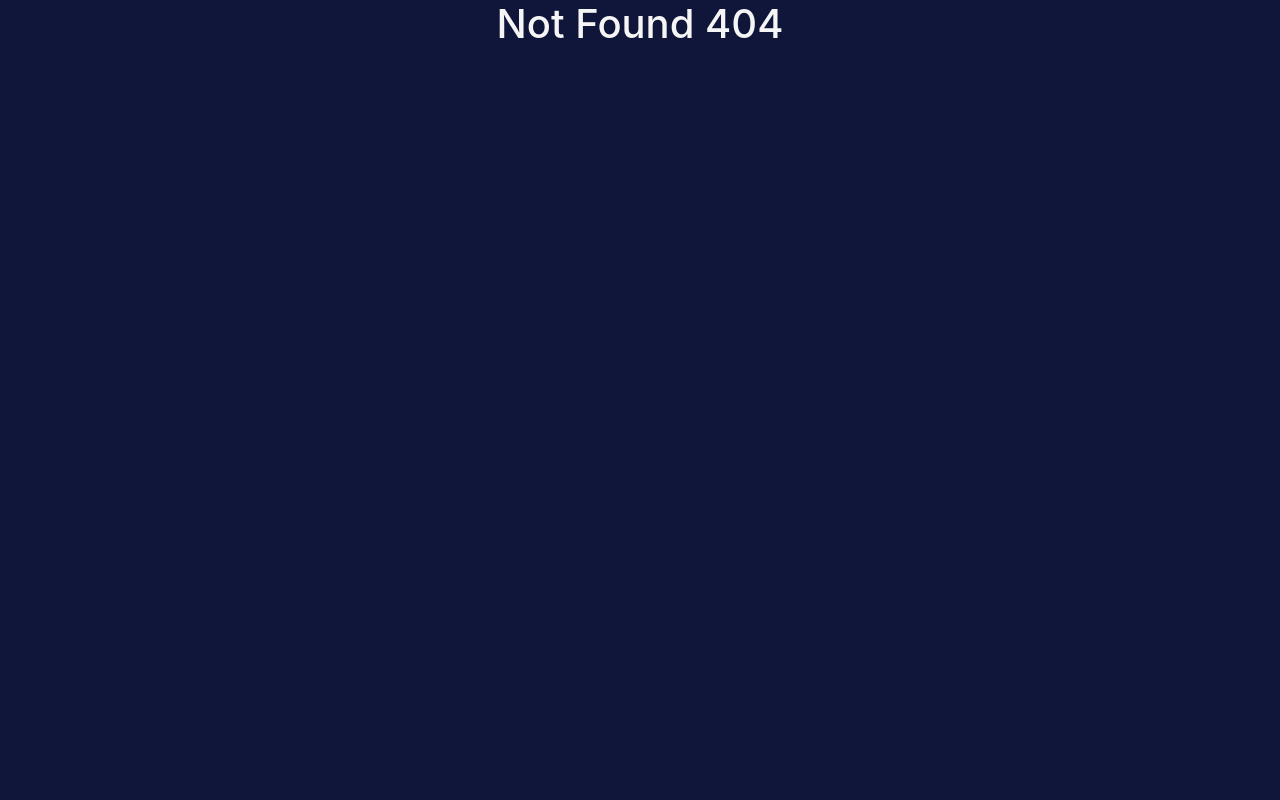
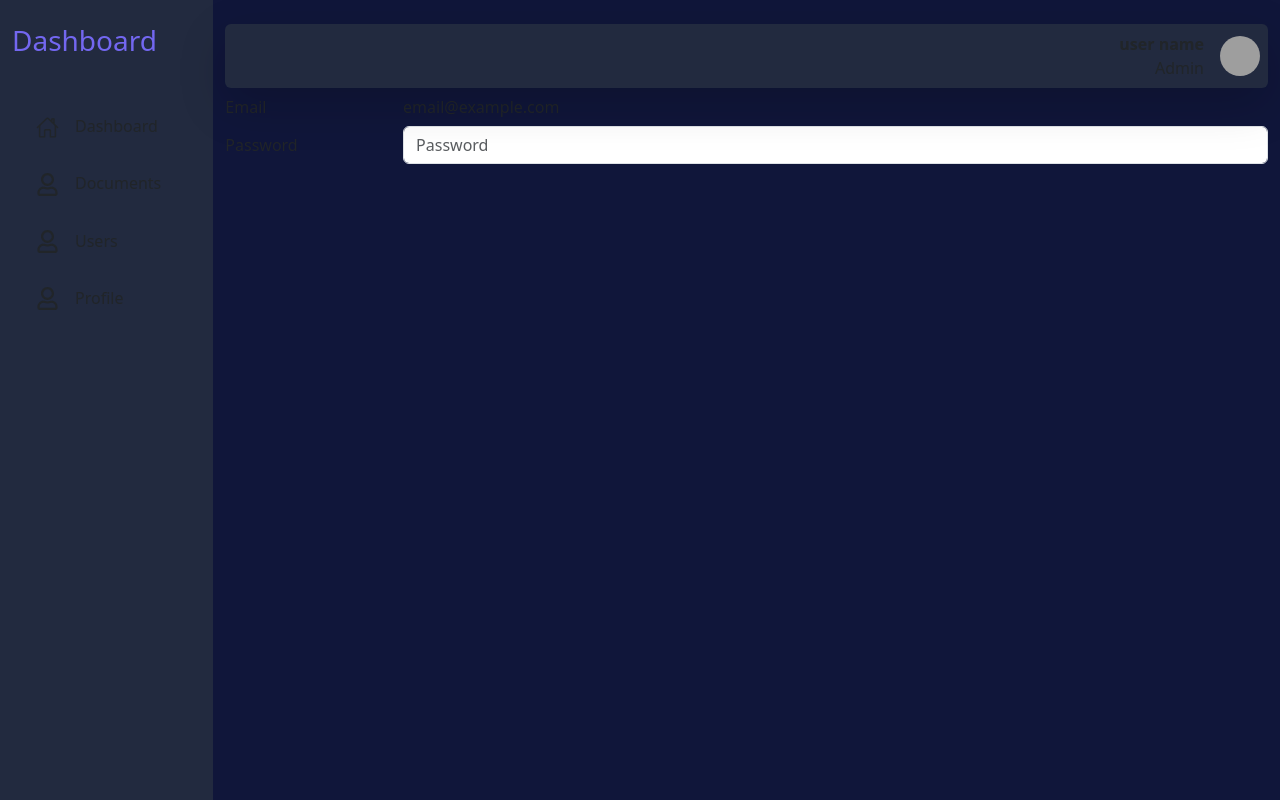
Before and after one commit to vishalpatilmaske/DCM, a React (Create React App) app: page /documents-create in a window 1280 px wide. Before the commit this address had no page. Built offline with nearby package versions, Linux system fonts and the light colour scheme; grey boxes are pictures that could not be loaded.

Commit message:
update layout
update layout

```diff
--- a/src/App.js
+++ b/src/App.js
@@ -1,4 +1,6 @@
 import "./App.css";
+import 'bootstrap/dist/css/bootstrap.min.css'
+import 'bootstrap/dist/js/bootstrap.min.js'
 import { BrowserRouter, Routes, Route } from "react-router-dom";
 
 import Home from "./pages/Home";
@@ -16,16 +18,14 @@ function App() {
   return (
     <BrowserRouter>
       <Routes>
-        <Route path="/" element={<Home />} />
-        <Route path="/admin" element={<Layout />}>
-          <Route path="dashboard" element={<Dashboard />} />
-          <Route path="users" element={<Users />} />
-          <Route path="profile" element={<Profile />} />
-          <Route path="documents" element={<DocumentsList />} />
-          <Route path="documents-create" element={<DocumentCreate />} />
-          <Route path="documents-view" element={<DocumentView />} />
-          <Route path="documents-pdf" element={<DocumentPdfView />} />
-        </Route>
+        <Route path="/" exact element={<Home />} />
+        <Route path="dashboard" element={<Layout ><Dashboard /> </Layout >} />
+        <Route path="users" element={<Layout ><Users /></Layout>} />
+        <Route path="profile" element={<Layout ><Profile /></Layout>} />
+        <Route path="documents" element={<Layout ><DocumentsList /></Layout>} />
+        <Route path="documents-create" element={<Layout ><DocumentCreate /></Layout>} />
+        <Route path="documents-view" element={<Layout ><DocumentView /> </Layout>} />
+        <Route path="documents-pdf" element={<Layout><DocumentPdfView /></Layout>} />
         <Route path="*" element={<NotFound />} />
       </Routes>
     </BrowserRouter>
--- a/src/component/dashboard/Sidebar.jsx
+++ b/src/component/dashboard/Sidebar.jsx
@@ -24,7 +24,7 @@ const Sidebar = () => {
                   <p
                     className="mb-0 "
                     onClick={() => {
-                      navigate("/admin/dashboard");
+                      navigate("/dashboard");
                     }}
                   >
                     Dashboard
@@ -41,7 +41,7 @@ const Sidebar = () => {
                   <p
                     className="mb-0"
                     onClick={() => {
-                      navigate("/admin/documents");
+                      navigate("/documents");
                     }}
                   >
                     Documents
@@ -58,7 +58,7 @@ const Sidebar = () => {
                   <p
                     className="mb-0"
                     onClick={() => {
-                      navigate("/admin/users");
+                      navigate("/users");
                     }}
                   >
                     Users
@@ -75,7 +75,7 @@ const Sidebar = () => {
                   <p
                     className="mb-0"
                     onClick={() => {
-                      navigate("/admin/profile");
+                      navigate("/profile");
                     }}
                   >
                     Profile
--- a/src/component/documentlist/DocumentListNav.jsx
+++ b/src/component/documentlist/DocumentListNav.jsx
@@ -1,5 +1,6 @@
 import React from "react";
 import "../../style/pages/documentlist.css";
+import { Link } from "react-router-dom";
 const DocumentList = () => {
   return (
     <div>
@@ -7,9 +8,9 @@ const DocumentList = () => {
       <div className="d-flex justify-content-between mt-5">
         <h2>Document List</h2>
 
-        <button type="button" className="btn btn-success">
+        <Link to={"/documents-create"} className="btn btn-success">
           New Document
-        </button>
+        </Link>
       </div>
 
       <div className="d-flex justify-content-around mt-2 background p-2 rounded">
--- a/src/pages/Documents/DocumentCreate.jsx
+++ b/src/pages/Documents/DocumentCreate.jsx
@@ -1,9 +1,20 @@
 import React from "react";
 const DocumentCreate = () => {
   return (
-    <div>
-      <h1>Create Document</h1>
-    </div>
+    <form>
+      <div class="form-group row">
+        <label for="staticEmail" class="col-sm-2 col-form-label">Email</label>
+        <div class="col-sm-10">
+          <input type="text" readonly class="form-control-plaintext" id="staticEmail" value="email@example.com" />
+        </div>
+      </div>
+      <div class="form-group row">
+        <label for="inputPassword" class="col-sm-2 col-form-label">Password</label>
+        <div class="col-sm-10">
+          <input type="password" class="form-control" id="inputPassword" placeholder="Password" />
+        </div>
+      </div>
+    </form>
   );
 };
 
--- a/src/pages/Layout.jsx
+++ b/src/pages/Layout.jsx
@@ -5,7 +5,7 @@ import Navbar from "../component/dashboard/Navbar";
 import "../style/pages/dashboard.css";
 import { Outlet } from "react-router-dom";
 
-const Layout = () => {
+const Layout = ({children}) => {
   return (
     <div className="container-fluid">
       <div className="row">
@@ -14,7 +14,7 @@ const Layout = () => {
         </div>
         <div className="col-10 mt-2 ">
           <Navbar />
-          <Outlet />
+         {children}
         </div>
       </div>
     </div>
```
Also changed, not shown: 2 other files (tests, documents, lock files or other folders).
